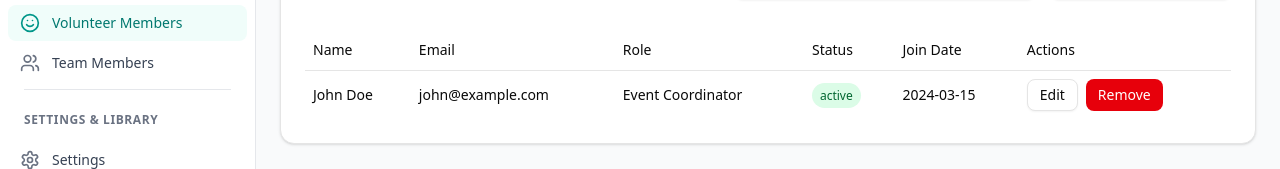
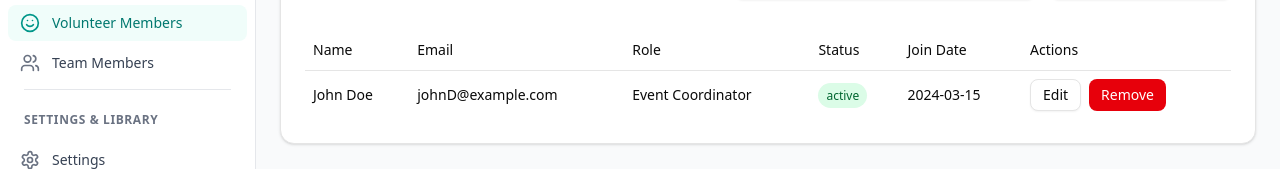
Before and after one commit to Mypath2tech-admin/apture, a Next.js app: page /dashboard/volunteer-management in a window 1280 px wide. Shown: the part 389-558 px from the top of the page. Built offline with nearby package versions, Linux system fonts and the light colour scheme.

Commit message:
Update volunteer email address for John Doe in Volunteer Management component

```diff
--- a/src/app/dashboard/volunteer-management/page.tsx
+++ b/src/app/dashboard/volunteer-management/page.tsx
@@ -34,7 +34,7 @@ export default function VolunteerManagement() {
     {
       id: "1",
       name: "John Doe",
-      email: "john@example.com",
+      email: "johnD@example.com",
       status: "active",
       role: "Event Coordinator",
       joinDate: "2024-03-15",
```
